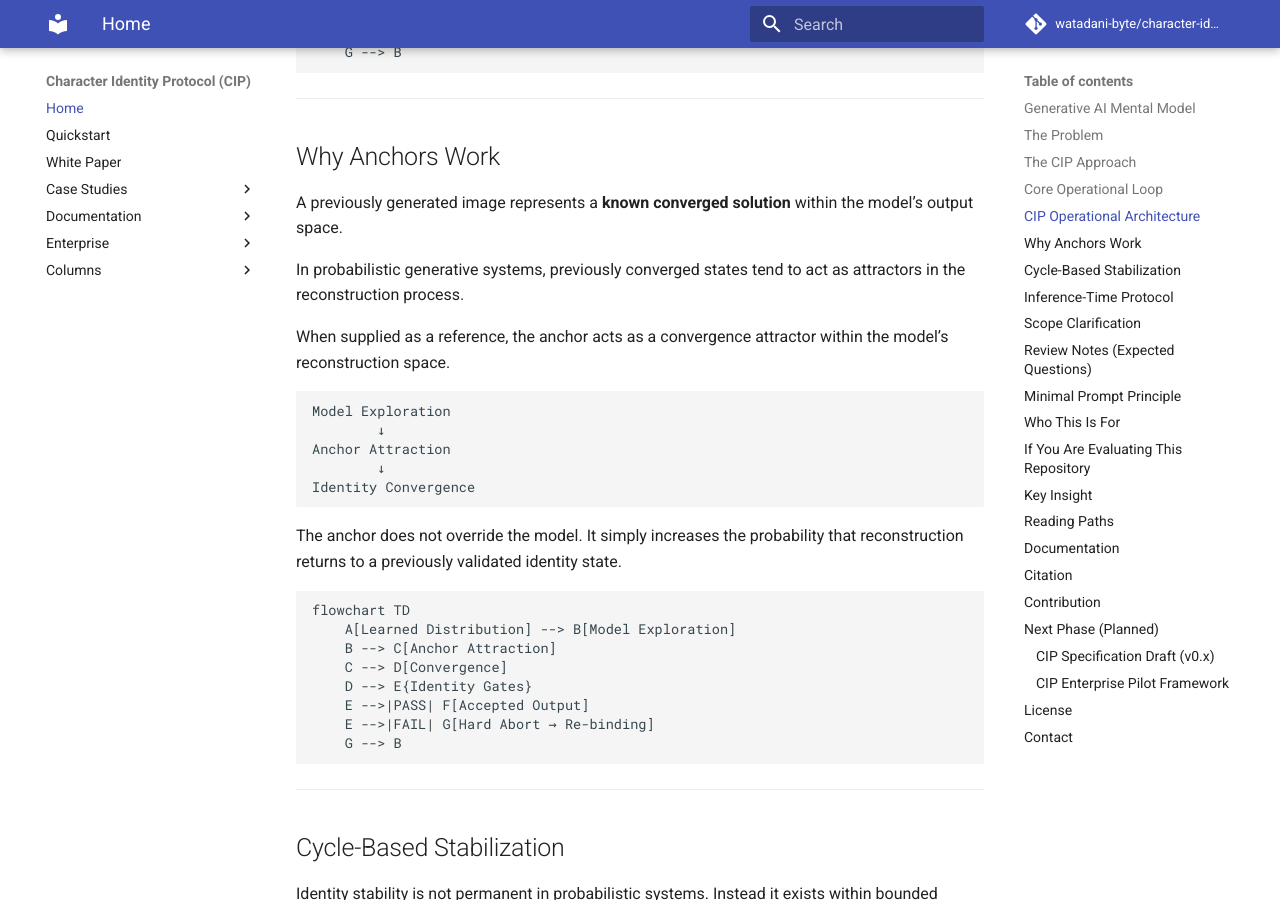
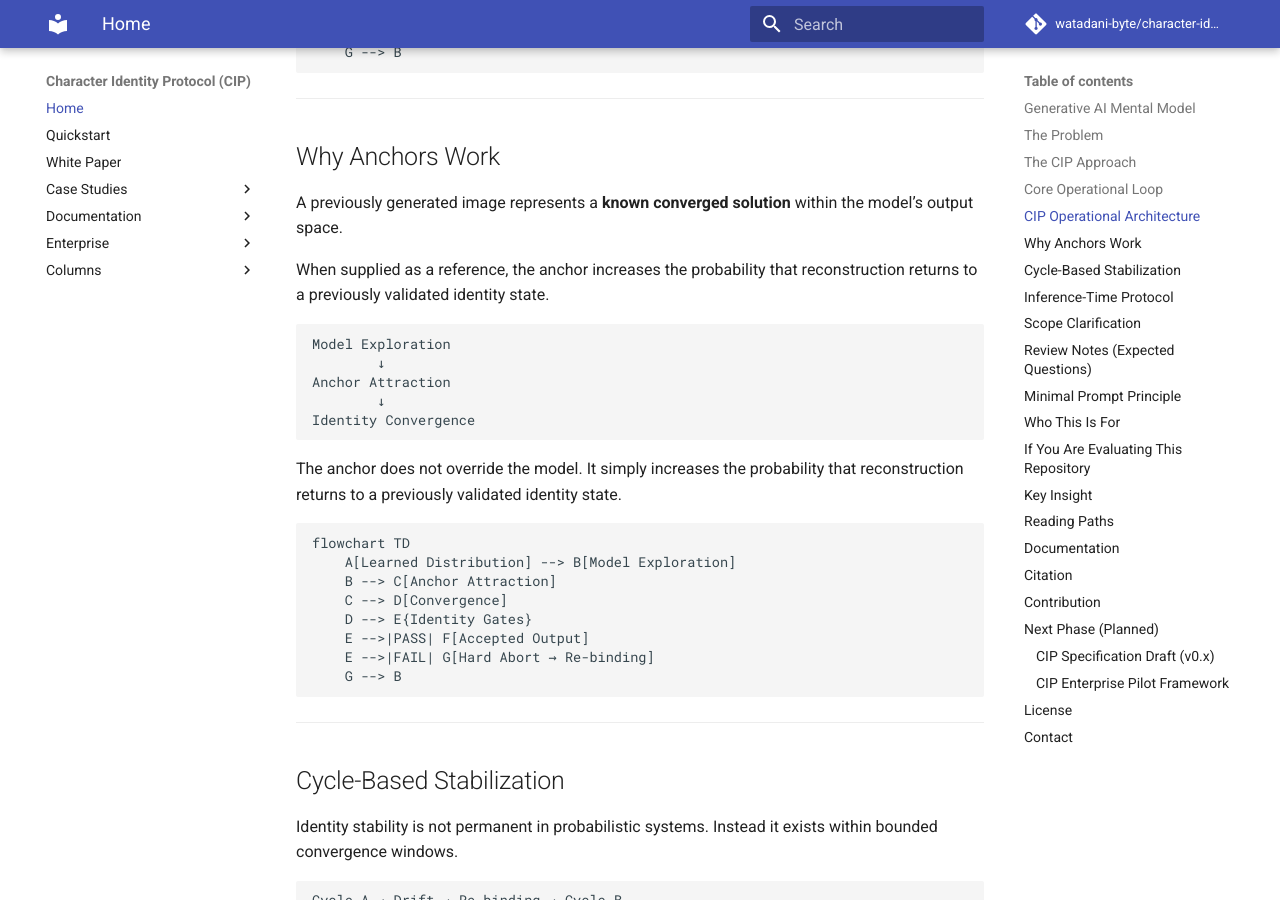
Before and after one commit to watadani-byte/character-identity-protocol, an MkDocs documentation site: the page built from docs/index.md, in a window 1280 px wide and 900 px high, scrolled down 3970 px. Built offline with MkDocs 1.6.1 and Material for MkDocs 9.7.7, drawn with Linux system fonts in a browser that asks for light colours; comment, search, counter and statistics services are not loaded.

Commit message:
index.md を更新

````diff
--- a/docs/index.md
+++ b/docs/index.md
@@ -178,9 +178,7 @@ Proportion Gate"]
 
 A previously generated image represents a **known converged solution** within the model’s output space.
 
-In probabilistic generative systems, previously converged states tend to act as attractors in the reconstruction process.
-
-When supplied as a reference, the anchor acts as a convergence attractor within the model’s reconstruction space.
+When supplied as a reference, the anchor increases the probability that reconstruction returns to a previously validated identity state.
 
 ```
 Model Exploration
````
